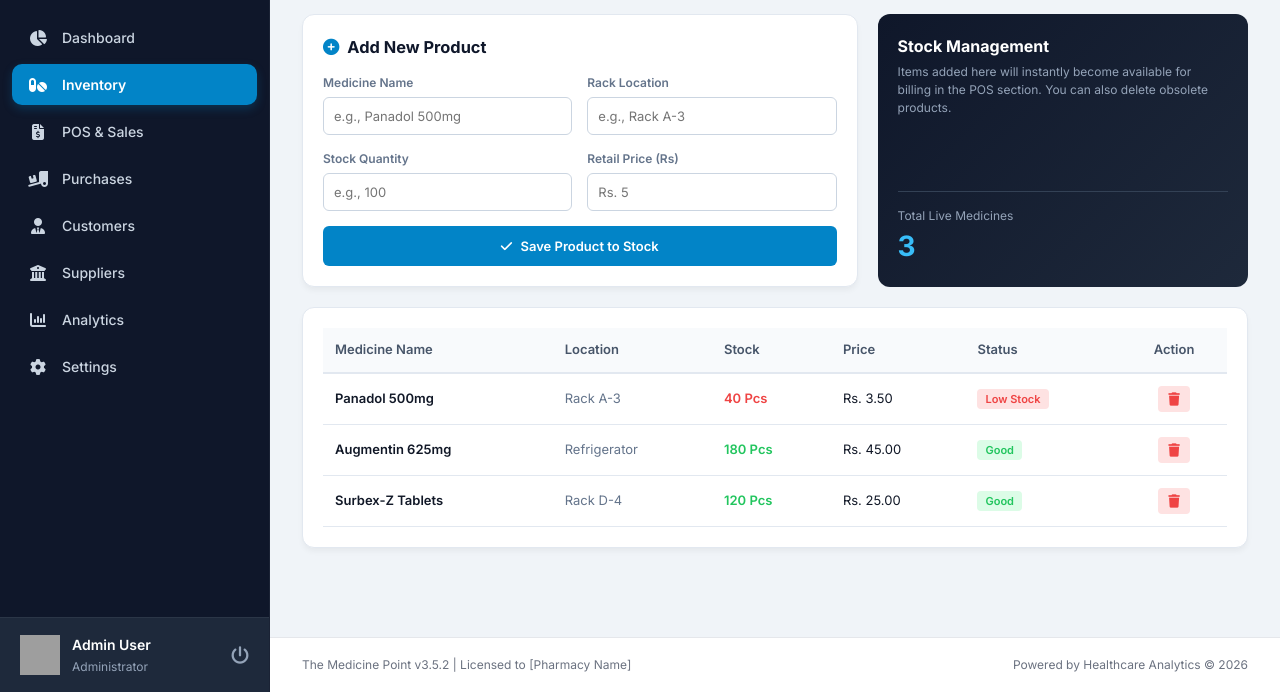
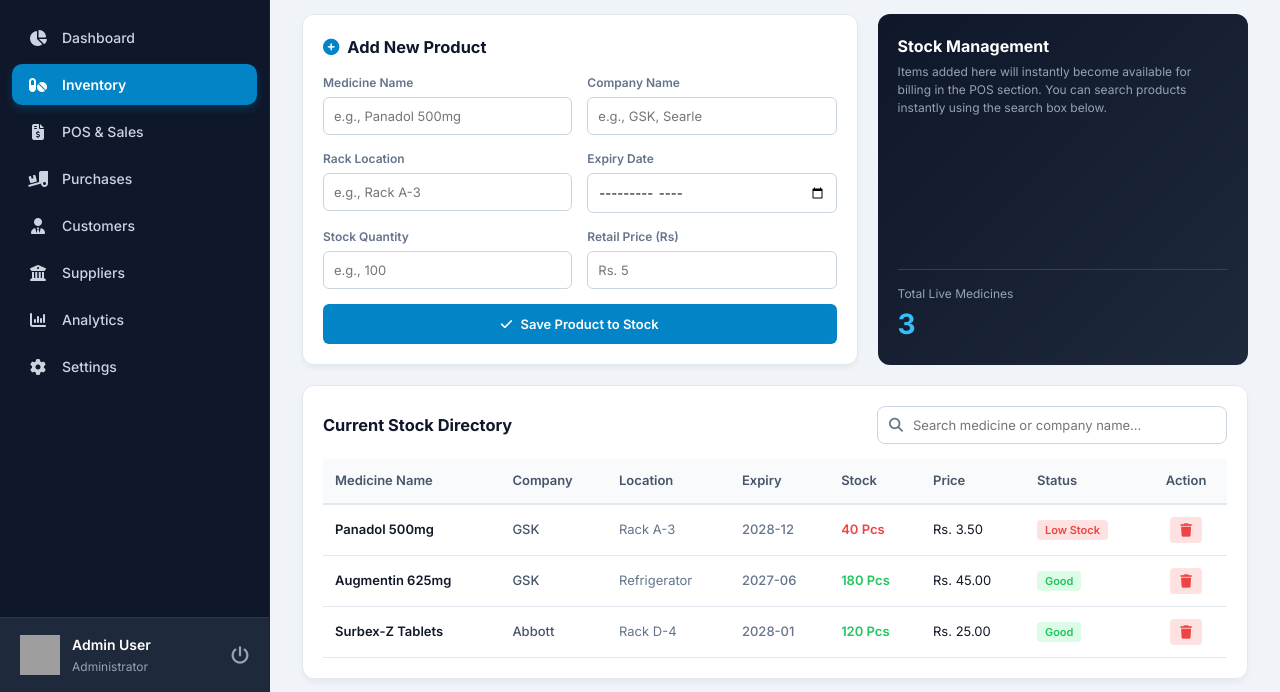
Before and after one commit to dspsadar786-bit/medical-store-software, a plain HTML site: page index.html in a window 1280 px wide. Both pictures are taken after a click on the button "Inventory". Shown: the part 108-800 px from the top of the page. Drawn offline with Linux system fonts and the light colour scheme; grey boxes are pictures that could not be loaded.

Commit message:
Update index.html

```diff
--- a/index.html
+++ b/index.html
@@ -166,8 +166,16 @@
                                     <input type="text" id="med-name" required placeholder="e.g., Panadol 500mg" style="width:100%; padding:10px; border:1px solid #cbd5e1; border-radius:6px; font-size:13px;">
                                 </div>
                                 <div>
+                                    <label style="display:block; font-size:12px; font-weight:600; color:#64748b; margin-bottom:5px;">Company Name</label>
+                                    <input type="text" id="med-company" required placeholder="e.g., GSK, Searle" style="width:100%; padding:10px; border:1px solid #cbd5e1; border-radius:6px; font-size:13px;">
+                                </div>
+                                <div>
                                     <label style="display:block; font-size:12px; font-weight:600; color:#64748b; margin-bottom:5px;">Rack Location</label>
                                     <input type="text" id="med-rack" placeholder="e.g., Rack A-3" style="width:100%; padding:10px; border:1px solid #cbd5e1; border-radius:6px; font-size:13px;">
+                                </div>
+                                <div>
+                                    <label style="display:block; font-size:12px; font-weight:600; color:#64748b; margin-bottom:5px;">Expiry Date</label>
+                                    <input type="month" id="med-expiry" required style="width:100%; padding:10px; border:1px solid #cbd5e1; border-radius:6px; font-size:13px;">
                                 </div>
                                 <div>
                                     <label style="display:block; font-size:12px; font-weight:600; color:#64748b; margin-bottom:5px;">Stock Quantity</label>
@@ -187,7 +195,7 @@
                         <div style="background: linear-gradient(135deg, #0f172a, #1e293b); padding: 20px; border-radius: 12px; color: #fff; display: flex; flex-direction: column; justify-content: space-between;">
                             <div>
                                 <h3 style="font-size: 16px; margin-bottom: 5px;">Stock Management</h3>
-                                <p style="color: #94a3b8; font-size: 12px; line-height: 1.5;">Items added here will instantly become available for billing in the POS section. You can also delete obsolete products.</p>
+                                <p style="color: #94a3b8; font-size: 12px; line-height: 1.5;">Items added here will instantly become available for billing in the POS section. You can search products instantly using the search box below.</p>
                             </div>
                             <div style="border-top: 1px solid #334155; padding-top: 15px;">
                                 <span style="font-size: 12px; color: #94a3b8; display:block;">Total Live Medicines</span>
@@ -196,13 +204,25 @@
                         </div>
                     </div>
 
-                    <!-- Inventory Table -->
+                    <!-- Inventory Table Box with Search Bar Inside -->
                     <div style="background: #ffffff; padding: 20px; border-radius: 12px; border: 1px solid #e2e8f0; box-shadow: 0 4px 6px -1px rgba(0,0,0,0.05);">
+
+                        <!-- Real-time Live Medicine Search Box -->
+                        <div style="display: flex; justify-content: space-between; align-items: center; margin-bottom: 15px; gap: 20px;">
+                            <h3 style="color: #0f172a; white-space: nowrap;">Current Stock Directory</h3>
+                            <div style="position: relative; width: 100%; max-width: 350px;">
+                                <i class="fa-solid fa-magnifying-glass" style="position: absolute; left: 12px; top: 12px; color: #64748b;"></i>
+                                <input type="text" id="inventory-search" placeholder="Search medicine or company name..." style="width: 100%; padding: 10px 10px 10px 35px; border: 1px solid #cbd5e1; border-radius: 8px; font-size: 13px;">
+                            </div>
+                        </div>
+
                         <table style="width: 100%; border-collapse: collapse; text-align: left; font-size: 13px;">
                             <thead>
                                 <tr style="background: #f8fafc; border-bottom: 2px solid #e2e8f0;">
                                     <th style="padding: 12px; font-weight:600; color:#475569;">Medicine Name</th>
+                                    <th style="padding: 12px; font-weight:600; color:#475569;">Company</th>
                                     <th style="padding: 12px; font-weight:600; color:#475569;">Location</th>
+                                    <th style="padding: 12px; font-weight:600; color:#475569;">Expiry</th>
                                     <th style="padding: 12px; font-weight:600; color:#475569;">Stock</th>
                                     <th style="padding: 12px; font-weight:600; color:#475569;">Price</th>
                                     <th style="padding: 12px; font-weight:600; color:#475569;">Status</th>
@@ -357,11 +377,11 @@
         // CORE APPLICATION DATABASE & LOGIC
         // ==========================================
 
-        // Global Master Database Array
+        // Global Master Database Array (Added company and expiry properties)
         let medicineDatabase = [
-            { id: 1, name: 'Panadol 500mg', rack: 'Rack A-3', qty: 40, price: 3.50 },
-            { id: 2, name: 'Augmentin 625mg', rack: 'Refrigerator', qty: 180, price: 45.00 },
-            { id: 3, name: 'Surbex-Z Tablets', rack: 'Rack D-4', qty: 120, price: 25.00 }
+            { id: 1, name: 'Panadol 500mg', company: 'GSK', rack: 'Rack A-3', qty: 40, price: 3.50, expiry: '2028-12' },
+            { id: 2, name: 'Augmentin 625mg', company: 'GSK', rack: 'Refrigerator', qty: 180, price: 45.00, expiry: '2027-06' },
+            { id: 3, name: 'Surbex-Z Tablets', company: 'Abbott', rack: 'Rack D-4', qty: 120, price: 25.00, expiry: '2028-01' }
         ];
 
         let shoppingCart = [];
@@ -372,12 +392,21 @@
         const totalMedCount = document.getElementById('total-med-count');
         const cartTableBody = document.getElementById('cart-table-body');
         const billTotalAmount = document.getElementById('bill-total-amount');
+        const inventorySearchInput = document.getElementById('inventory-search');
 
-        // Function to render layout data everywhere
-        function updateSystemUI() {
-            // 1. Render Inventory Table
+        // Function to render layout data everywhere (with optional search filter)
+        function updateSystemUI(filterKeyword = '') {
             inventoryTableBody.innerHTML = '';
+
+            // Convert filter keyword to lowercase for flawless match
+            let cleanKeyword = filterKeyword.toLowerCase().trim();
+
             medicineDatabase.forEach((med) => {
+                // Search condition matching both name and company name
+                if (cleanKeyword !== '' && !med.name.toLowerCase().includes(cleanKeyword) && !med.company.toLowerCase().includes(cleanKeyword)) {
+                    return; // Skip item if it doesn't match search
+                }
+
                 let badge = med.qty < 50 ?
                     `<span style="background:#fee2e2; color:#ef4444; padding:3px 8px; border-radius:4px; font-size:11px; font-weight:600;">Low Stock</span>` :
                     `<span style="background:#dcfce7; color:#22c55e; padding:3px 8px; border-radius:4px; font-size:11px; font-weight:600;">Good</span>`;
@@ -386,7 +415,9 @@
                 row.style.borderBottom = "1px solid #e2e8f0";
                 row.innerHTML = `
                     <td style="padding: 12px; font-weight:600;">${med.name}</td>
+                    <td style="padding: 12px; color:#475569; font-weight:500;">${med.company}</td>
                     <td style="padding: 12px; color:#64748b;">${med.rack}</td>
+                    <td style="padding: 12px; color:#64748b; font-weight:500;">${med.expiry}</td>
                     <td style="padding: 12px; font-weight:600; color:${med.qty < 50 ? '#ef4444' : '#22c55e'}">${med.qty} Pcs</td>
                     <td style="padding: 12px;">Rs. ${med.price.toFixed(2)}</td>
                     <td style="padding: 12px;">${badge}</td>
@@ -402,7 +433,7 @@
             medicineDatabase.forEach(med => {
                 let opt = document.createElement('option');
                 opt.value = med.id;
-                opt.innerText = `${med.name} (Available: ${med.qty} | Rs.${med.price})`;
+                opt.innerText = `${med.name} - ${med.company} (Exp: ${med.expiry} | Stock: ${med.qty} | Rs.${med.price})`;
                 posSelectDropdown.appendChild(opt);
             });
 
@@ -410,24 +441,34 @@
             totalMedCount.innerText = medicineDatabase.length;
         }
 
-        // Add New Medicine Logic
+        // Live Search Input Listener Event
+        inventorySearchInput.addEventListener('input', (e) => {
+            updateSystemUI(e.target.value);
+        });
+
+        // Add New Medicine Logic (includes Company & Expiry fields)
         document.getElementById('add-medicine-form').addEventListener('submit', (e) => {
             e.preventDefault();
             const name = document.getElementById('med-name').value;
+            const company = document.getElementById('med-company').value;
             const rack = document.getElementById('med-rack').value || 'General';
+            const expiry = document.getElementById('med-expiry').value;
             const qty = parseInt(document.getElementById('med-qty').value);
             const price = parseFloat(document.getElementById('med-price').value);
 
             const newProduct = {
-                id: Date.now(), // Unique ID generation
+                id: Date.now(),
                 name: name,
+                company: company,
                 rack: rack,
+                expiry: expiry,
                 qty: qty,
                 price: price
             };
 
             medicineDatabase.push(newProduct);
             document.getElementById('add-medicine-form').reset();
+            inventorySearchInput.value = ''; // Reset search input
             updateSystemUI();
         });
 
@@ -455,7 +496,6 @@
                 return;
             }
 
-            // Check if item already exists in cart
             const cartItem = shoppingCart.find(item => item.id === selectedId);
             if(cartItem) {
                 if((cartItem.qty + inputQty) > dbProduct.qty) {
@@ -512,18 +552,17 @@
                 return;
             }
 
-            // Deduct quantities from Main Database array
             shoppingCart.forEach(cartItem => {
                 const dbItem = medicineDatabase.find(m => m.id === cartItem.id);
                 if(dbItem) {
-                    dbItem.qty -= cartItem.qty; // Deduct stock
+                    dbItem.qty -= cartItem.qty;
                 }
             });
 
             alert("Invoice Printed Successfully! Stock updated.");
-            shoppingCart = []; // Clear the cart array
+            shoppingCart = [];
             renderCartUI();
-            updateSystemUI(); // Refresh overall system lists
+            updateSystemUI();
         });
 
         // Boot system database logic on start
```
